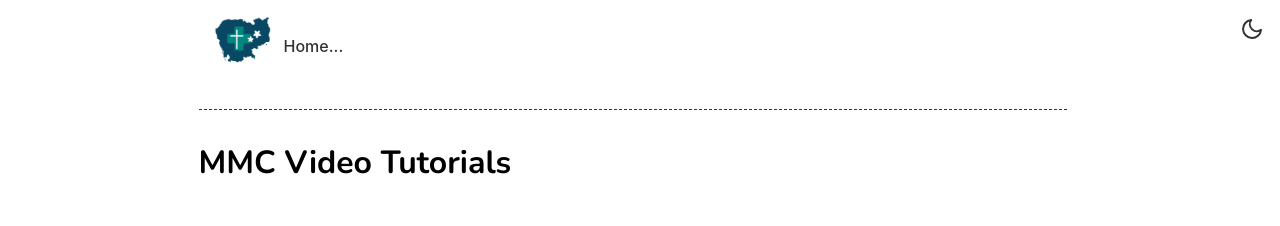
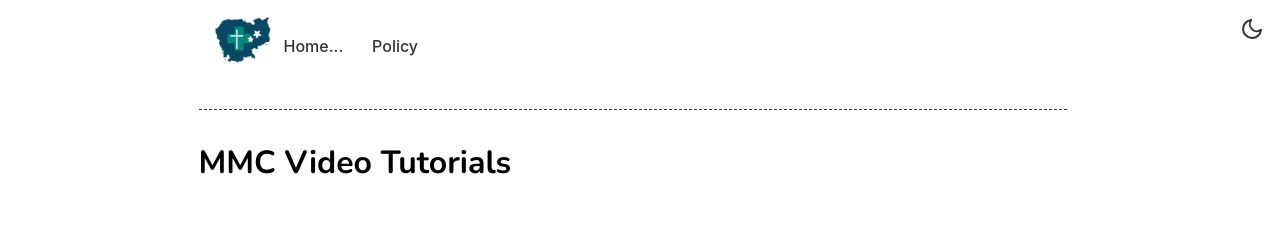
Before and after one commit to yong-lim/mmc-staff, a Jekyll site: the page built from index.md, in a window 1280 px wide. Shown: the top 226 px of the page. Built offline with Jekyll 4.4.1, drawn with Linux system fonts in a browser that asks for light colours.

Commit message:
Add policy link to menu

```diff
--- a/_includes/header.html
+++ b/_includes/header.html
@@ -6,6 +6,13 @@
           <div class="flex-container">
             <img style="margin-top: -13px", src="{{ site.baseurl }}/MMC-logo.png" alt="MMC" width="57" height="50" >
             <p>Home...</p>
+          </div>
+        </a>
+      </li>
+      <li>
+        <a href="https://policy.mmccambodia.org">
+          <div class="flex-container">
+            <p>Policy</p>
           </div>
         </a>
       </li>
```
